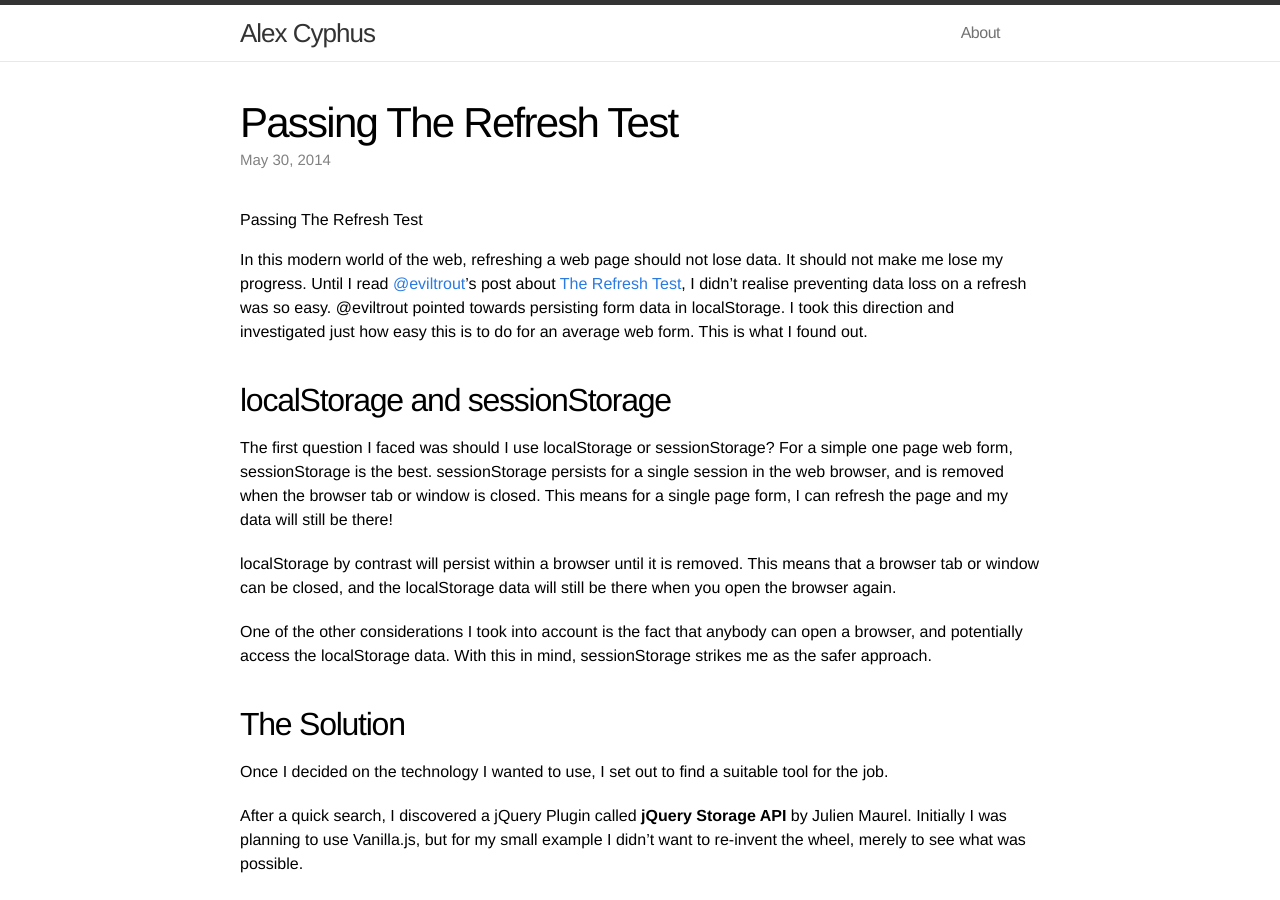
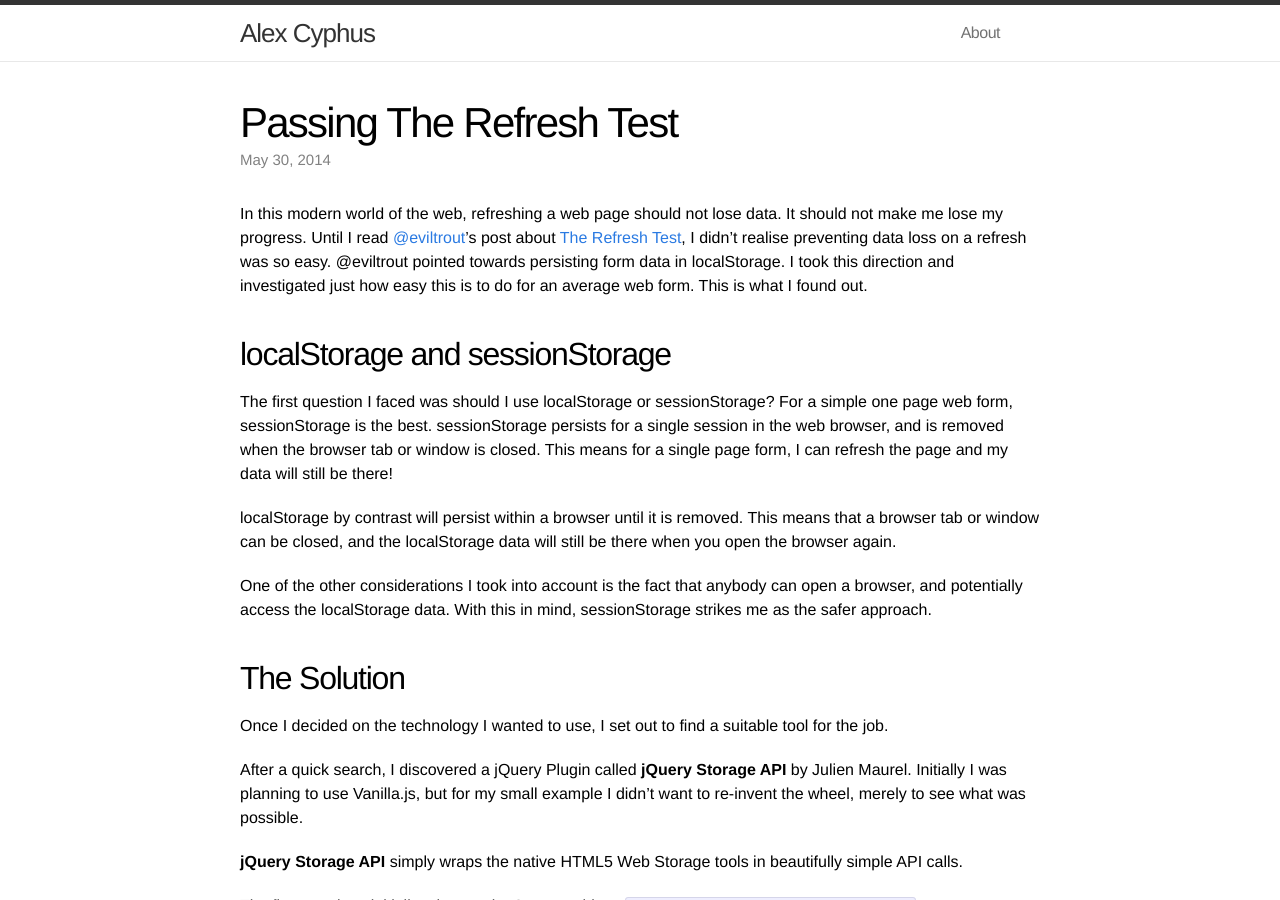
Before and after one commit to ACyphus/acyphus.github.io, a Jekyll site: the page built from _posts/2014-05-30-passing-the-refresh-test.markdown, in a window 1280 px wide and 900 px high. Built offline with Jekyll 4.4.1, drawn with Linux system fonts in a browser that asks for light colours.

Commit message:
Remove first h1 to make way for proper title

```diff
--- a/_posts/2014-05-30-passing-the-refresh-test.markdown
+++ b/_posts/2014-05-30-passing-the-refresh-test.markdown
@@ -4,7 +4,6 @@ title:  "Passing The Refresh Test"
 date:   2014-05-30 00:56:32
 ---
 
-# Passing The Refresh Test
 In this modern world of the web, refreshing a web page should not lose data. It should not make me lose my progress. Until I read [@eviltrout](https://twitter.com/eviltrout "@eviltrout on twitter")'s post about [The Refresh Test](http://eviltrout.com/2014/04/10/the-refresh-test.html "The Refresh Test by Robin Ward"), I didn't realise preventing data loss on a refresh was so easy. @eviltrout pointed towards persisting form data in localStorage. I took this direction and investigated just how easy this is to do for an average web form. This is what I found out.
 
 ## localStorage and sessionStorage
```
